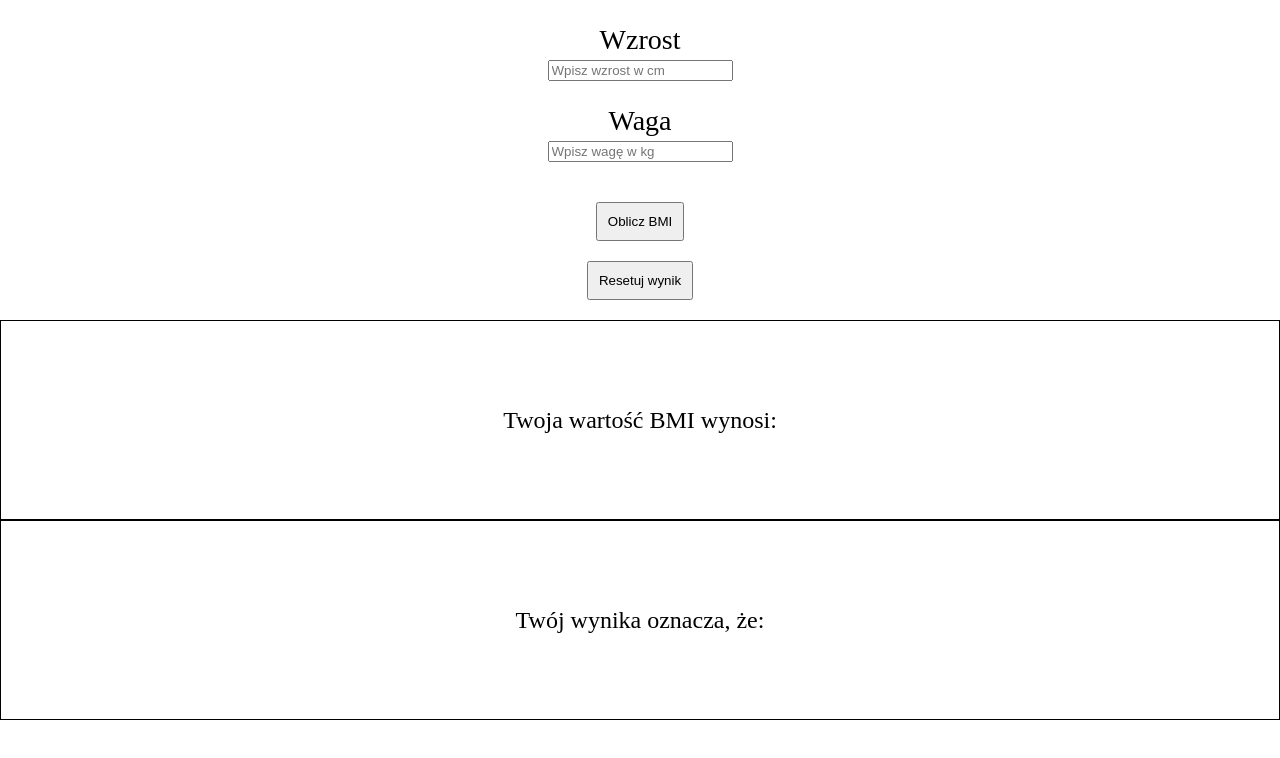
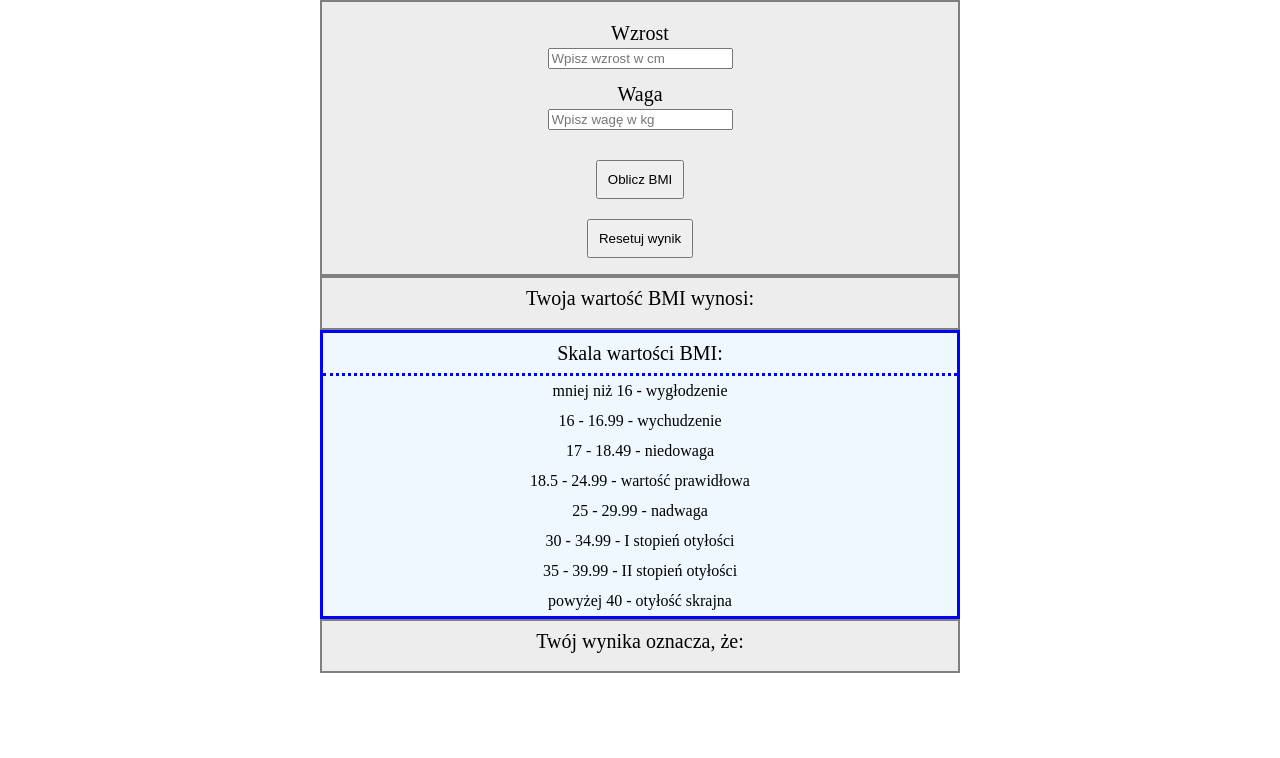
Before and after one commit to KSobkowicz1993/Kalkulator_BMI, a plain HTML site: page index.html in a window 1280 px wide. Drawn offline with Linux system fonts and the light colour scheme.

Commit message:
dodanie skali BMI

```diff
--- a/CSS/style.css
+++ b/CSS/style.css
@@ -4,6 +4,9 @@
     box-sizing: border-box;
 }
 
+html{
+    font-size: 20px;
+}
 
 .bmi{
     display: flex;
@@ -11,10 +14,9 @@
     align-items: center;
     justify-content: center;
     margin-top: 20px;
-    padding: 10px;
+    padding: 6px;
     text-align: center;
-    line-height: 20px;
-    font-size: 28px;
+    line-height: 10px;
 }
 
 input{
@@ -22,29 +24,53 @@ input{
 }
 
 .container{
-    border: 1px solid black;
-    height: 200px;
-    display: flex;
-    flex-direction: column;
-    justify-content: center;
-    align-items: center;
-    line-height: 20px;
-    text-align: center;
-    font-size: 24px;
+    border: 2px solid grey;
+    height: 100%;
+    margin: 0 auto;
+    width: 50%;
+    background-color: rgba(211, 211, 211, 0.4);
 }
 
 
 #description, #result{
-    font-size: 24px;
     color: red;
+    padding-bottom: 10px;
+    text-align: center;
 }
 
 h2{
-    font-size: 24px;
-    padding: 20px;
+    text-align: center;
+    margin: 10px;
+}
+
+#skala{
+    border-bottom: 3px dotted blue;
+    width: 100%;
+    display: block;
+    margin: 0 auto;
+    padding: 10px;
 }
 
 button{
     margin: 10px;
     padding: 10px;
 }
+
+.skala{
+    border: 3px solid blue;
+    width: 50%;
+    display: block;
+    margin: 0 auto;
+    background-color: aliceblue;
+}
+
+ul{
+    display: block;
+    text-align: left;
+    line-height: 30px;
+    text-align: center;
+    width: 50%;
+    display: block;
+    margin: 0 auto;
+    font-size: 16px;
+}
--- a/JS/script.js
+++ b/JS/script.js
@@ -4,6 +4,8 @@
 const calc = document.querySelector('#calc');
 const clear = document.querySelector('#clear');
 const description = document.querySelector('#description');
+const li = document.querySelectorAll('li');
+const input = document.querySelectorAll('input');
 
 calc.addEventListener('click', () => {
 
@@ -19,42 +21,58 @@ calc.addEventListener('click', () => {
         bmi = Math.round(bmi);
         result.innerHTML = bmi;
 
-        if (bmi < 16) {
+        if (bmi <= 16) {
             descriptionBMI = "Jesteś wygłodzony, musisz więcej jeść!"
-            description.innerHTML = descriptionBMI;
+            li[0].style.color = "blue";
+            li[0].style.border = "3px solid blue";
         }
-        if (bmi > 16 && bmi < 17) {
+        if (bmi > 16 && bmi <= 17) {
             descriptionBMI = "Jesteś wychudzony, musisz więcej jeść!"
-            description.innerHTML = descriptionBMI;
+            li[1].style.color = "blue";
+            li[1].style.border = "3px solid blue";
         }
-        if (bmi > 17 && bmi < 18.5) {
+        if (bmi > 17 && bmi <= 18.5) {
             descriptionBMI = "Masz niedowagę, musisz więcej jeść!"
-            description.innerHTML = descriptionBMI;
+            li[2].style.color = "blue";
+            li[2].style.border = "3px solid blue";
         }
-        if (bmi > 18.5 && bmi < 25) {
+        if (bmi > 18.5 && bmi <= 25) {
             descriptionBMI = "Twoja waga jest prawidłowa, tak trzymaj :)!"
-            description.innerHTML = descriptionBMI;
+            li[3].style.color = "green";
+            li[3].style.border = "3px solid green";
         }
-        if (bmi > 30 && bmi < 35) {
+        if (bmi > 25 && bmi <= 30) {
+            descriptionBMI = "Masz nadwagę, musisz schudnąć!"
+            li[4].style.color = "red";
+            li[4].style.border = "3px solid red";
+        }
+        if (bmi > 30 && bmi <= 35) {
             descriptionBMI = "Osiągnąłeś I stopień otyłości, musisz schudnąć!"
-            description.innerHTML = descriptionBMI;
+            li[5].style.color = "red";
+            li[5].style.border = "3px solid red";
         }
-        if (bmi > 35 && bmi < 40) {
+        if (bmi > 35 && bmi <= 40) {
             descriptionBMI = "Osiągnąłeś II stopień otyłości, musisz schudnąć!"
-            description.innerHTML = descriptionBMI;
+            li[6].style.color = "red";
+            li[6].style.border = "3px solid red";
         }
         if (bmi > 40) {
             descriptionBMI = "Jesteś skrajnie otyły, nadwaga poważnie zagraża Twojemu zdrowiu :( !"
-            description.innerHTML = descriptionBMI;
+            li[7].style.color = "red";
+            li[7].style.border = "3px solid red";
         }
     } else {
         descriptionBMI = "Podaj poprawne dane!!! Nasz kalkulator oblicza BMI dla wzrostu w zakresie 80-250cm, oraz wagi powyżej 10kg."
-        description.innerHTML = descriptionBMI;
     }
-
+    description.innerHTML = descriptionBMI;
 });
 
 clear.addEventListener('click', () => {
     result.innerHTML = '';
     description.innerHTML = '';
+
+    li.forEach((e) => {
+        e.style.color = "black";
+        e.style.border = "none";
+    });
 });
--- a/index.html
+++ b/index.html
@@ -9,18 +9,32 @@
 </head>
 
 <body>
-
-    <div class="bmi">
-        Wzrost<input type="number" id="height" required placeholder="Wpisz wzrost w cm"> <br>
-        Waga<input type="number" id="weight" required placeholder="Wpisz wagę w kg"> <br>
-
-        <button id="calc">Oblicz BMI</button>
-        <button id="clear">Resetuj wynik</button>
+    <div class="container">
+        <div class="bmi">
+            Wzrost <input type="number" id="height" required placeholder="Wpisz wzrost w cm"> <br>
+            Waga <input type="number" id="weight" required placeholder="Wpisz wagę w kg"> <br>
+            <button id="calc">Oblicz BMI</button>
+            <button type="reset" id="clear"> Resetuj wynik </button>
+        </div>
     </div>
 
     <div class="container">
         <h2>Twoja wartość BMI wynosi: </h2>
         <div id="result"></div>
+    </div>
+
+    <div class="skala">
+        <h2 id="skala">Skala wartości BMI:</h2>
+        <ul>
+            <li>mniej niż 16 - wygłodzenie</li>
+            <li>16 - 16.99 - wychudzenie</li>
+            <li>17 - 18.49 - niedowaga</li>
+            <li>18.5 - 24.99 - wartość prawidłowa</li>
+            <li>25 - 29.99 - nadwaga</li>
+            <li>30 - 34.99 - I stopień otyłości</li>
+            <li>35 - 39.99 - II stopień otyłości</li>
+            <li>powyżej 40 - otyłość skrajna</li>
+        </ul>
     </div>
 
     <div class="container">
```
